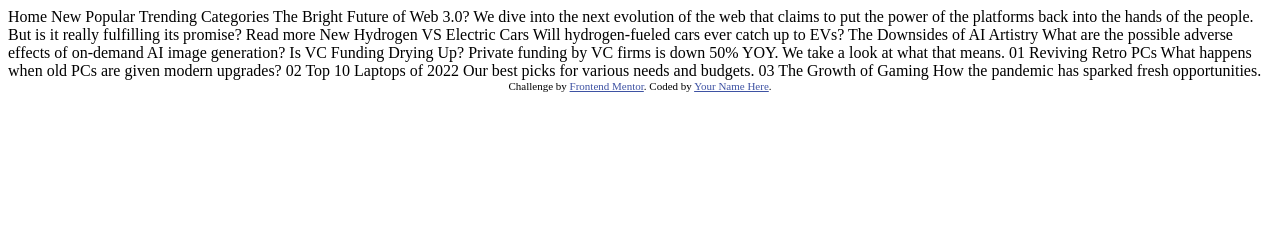
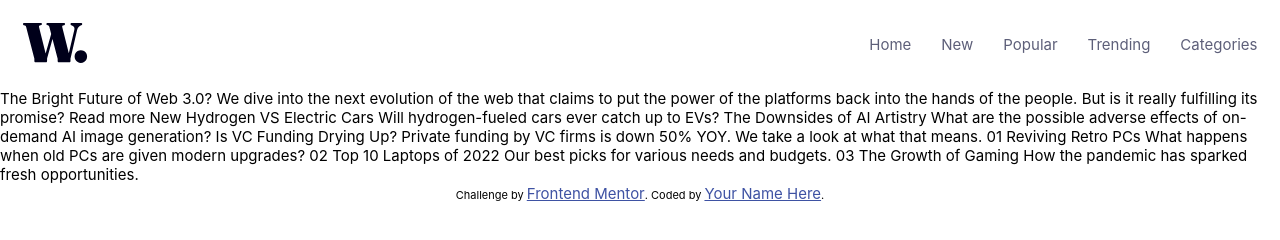
Before and after one commit to Ouzx/news-homepage-main, a plain HTML site: page index.html in a window 1280 px wide. Drawn offline with Linux system fonts and the light colour scheme.

Commit message:
basic header

```diff
--- a/index.html
+++ b/index.html
@@ -1,60 +1,66 @@
 <!DOCTYPE html>
 <html lang="en">
   <head>
-  <meta charset="UTF-8">
-  <meta name="viewport" content="width=device-width, initial-scale=1.0"> <!-- displays site properly based on user's device -->
+    <meta charset="UTF-8" />
+    <meta name="viewport" content="width=device-width, initial-scale=1.0" />
+    <!-- displays site properly based on user's device -->
 
-  <link rel="icon" type="image/png" sizes="32x32" href="./assets/images/favicon-32x32.png">
+    <link
+      rel="icon"
+      type="image/png"
+      sizes="32x32"
+      href="./assets/images/favicon-32x32.png"
+    />
 
     <title>Frontend Mentor | News homepage</title>
 
     <!-- Feel free to remove these styles or customise in your own stylesheet 👍 -->
     <style>
-    .attribution { font-size: 11px; text-align: center; }
-    .attribution a { color: hsl(228, 45%, 44%); }
+      .attribution {
+        font-size: 11px;
+        text-align: center;
+      }
+      .attribution a {
+        color: hsl(228, 45%, 44%);
+      }
     </style>
+
+    <!-- Styles -->
+    <link rel="stylesheet" href="style.css" />
   </head>
   <body>
-
-  Home
-  New
-  Popular
-  Trending
-  Categories
-
-  The Bright Future of Web 3.0?
-
-  We dive into the next evolution of the web that claims to put the power of the platforms back into the hands of the people.
-  But is it really fulfilling its promise?
-
-  Read more
-
-  New
-
-  Hydrogen VS Electric Cars
-  Will hydrogen-fueled cars ever catch up to EVs?
-
-  The Downsides of AI Artistry
-  What are the possible adverse effects of on-demand AI image generation?
-
-  Is VC Funding Drying Up?
-  Private funding by VC firms is down 50% YOY. We take a look at what that means.
-
-  01
-  Reviving Retro PCs
-  What happens when old PCs are given modern upgrades?
-
-  02
-  Top 10 Laptops of 2022
-  Our best picks for various needs and budgets.
-
-  03
-  The Growth of Gaming
-  How the pandemic has sparked fresh opportunities.
+    <head>
+      <nav>
+        <div class="logo">
+          <img src="./assets/images/logo.svg" alt="logo" />
+        </div>
+        <div class="nav-links">
+          <ul>
+            <li><a href="#">Home</a></li>
+            <li><a href="#">New</a></li>
+            <li><a href="#">Popular</a></li>
+            <li><a href="#">Trending</a></li>
+            <li><a href="#">Categories</a></li>
+          </ul>
+        </div>
+      </nav>
+    </head>
+    The Bright Future of Web 3.0? We dive into the next evolution of the web
+    that claims to put the power of the platforms back into the hands of the
+    people. But is it really fulfilling its promise? Read more New Hydrogen VS
+    Electric Cars Will hydrogen-fueled cars ever catch up to EVs? The Downsides
+    of AI Artistry What are the possible adverse effects of on-demand AI image
+    generation? Is VC Funding Drying Up? Private funding by VC firms is down 50%
+    YOY. We take a look at what that means. 01 Reviving Retro PCs What happens
+    when old PCs are given modern upgrades? 02 Top 10 Laptops of 2022 Our best
+    picks for various needs and budgets. 03 The Growth of Gaming How the
+    pandemic has sparked fresh opportunities.
 
     <div class="attribution">
-    Challenge by <a href="https://www.frontendmentor.io?ref=challenge" target="_blank">Frontend Mentor</a>.
-    Coded by <a href="#">Your Name Here</a>.
+      Challenge by
+      <a href="https://www.frontendmentor.io?ref=challenge" target="_blank"
+        >Frontend Mentor</a
+      >. Coded by <a href="#">Your Name Here</a>.
     </div>
   </body>
 </html>
--- /dev/null
+++ b/style.css
@@ -0,0 +1,55 @@
+:root {
+  /* Screen Sizes */
+  --mobile: 375px;
+  --desktop: 1440px;
+
+  /* Colors */
+  /* Primary */
+  --primary-soft-orange: hsl(35, 77%, 62%);
+  --primary-soft-red: hsl(5, 85%, 63%);
+
+  /* Neutral */
+  --off-white: hsl(36, 100%, 99%);
+  --grayish-blue: hsl(233, 8%, 79%);
+  --dark-grayish-blue: hsl(236, 13%, 42%);
+  --very-dark-blue: hsl(240, 100%, 5%);
+
+  /* Font - Size */
+  --fs: 15px;
+}
+
+@import url("https://fonts.googleapis.com/css2?family=Inter:wght@400;700;800&display=swap");
+
+* {
+  font-family: "Inter", sans-serif;
+  font-size: var(--fs);
+
+  padding: 0px;
+  margin: 0px;
+}
+
+nav {
+  display: flex;
+  justify-content: space-between;
+  align-items: center;
+  padding: 1.5em;
+}
+
+.nav-links > ul {
+  list-style-type: none;
+
+  display: flex;
+}
+
+.nav-links > ul > li {
+  margin-left: 2em;
+}
+
+.nav-links > ul > li > a {
+  text-decoration: none;
+  color: var(--dark-grayish-blue);
+}
+
+.nav-links > ul > li > a:hover {
+  color: var(--primary-soft-orange);
+}
```
Lines whose indentation alone changed are shown as unchanged.
